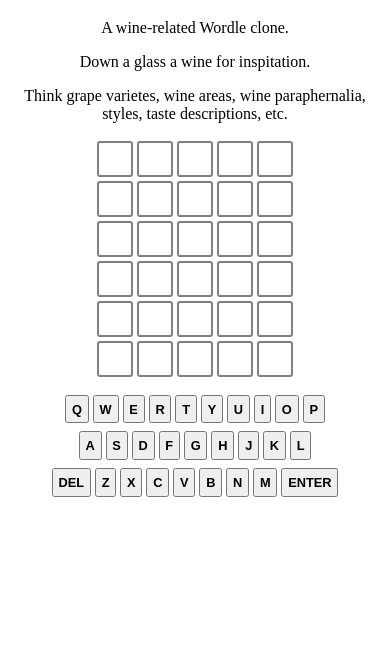
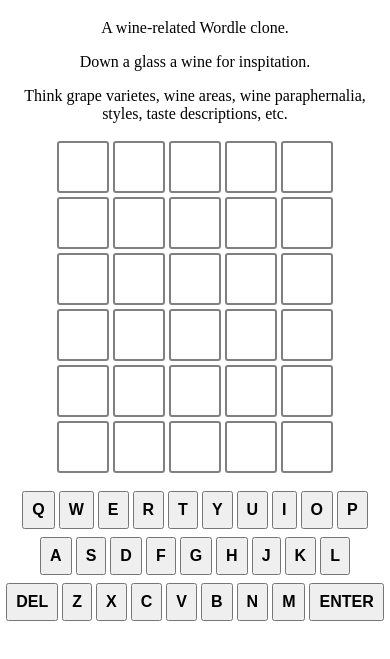
Before and after one commit to islandhippy/islandhippy.github.io, a plain HTML site: page index.html in a window 390 px wide. Shown: the part 61-720 px from the top of the page. Drawn offline with nearby package versions, Linux system fonts and the light colour scheme.

Commit message:
Update style.css

```diff
--- a/style.css
+++ b/style.css
@@ -28,7 +28,6 @@ h1 {
 
 .letter-row {
   display: flex;
- flex-wrap: wrap;
 }
 
 #keyboard-cont {
@@ -58,16 +57,3 @@ h1 {
 .instructions-container {
     text-align: center; /* This will center-align the text horizontally */
 }
-
-@media (max-width: 480px) {
-    .letter-box {
-        font-size: 1.5rem;
-        height: 2rem;
-        width: 2rem;
-    }
-
-    .keyboard-button {
-        font-size: 0.8rem;
-        padding: 0.3rem;
-    }
-}
```
